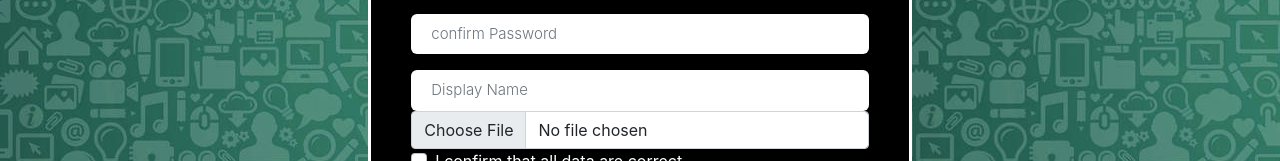
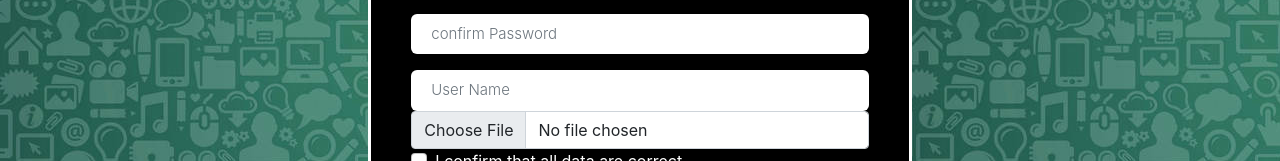
Before and after one commit to Naser-IR/someweb-pre-final, a React (Create React App) app: page /a in a window 1280 px wide. Shown: the part 348-509 px from the top of the page. Built offline with nearby package versions, Linux system fonts and the light colour scheme.

Commit message:
Update register.js

```diff
--- a/src/login/register.js
+++ b/src/login/register.js
@@ -160,7 +160,7 @@ function Register(){
                                <div className="invalid-feedback">Password field cannot be blank!</div>
                            </div>
                            <div className="col-md-12">
-                              <input ref={sendbox3} className="form-control" type="text" name="password" placeholder="Display Name" required></input>
+                              <input ref={sendbox3} className="form-control" type="text" name="password" placeholder="User Name" required></input>
                            </div>
                            <div className="col-md-12">
                            <input id="choosephoto" className="form-control" type="file"   required></input>
```
